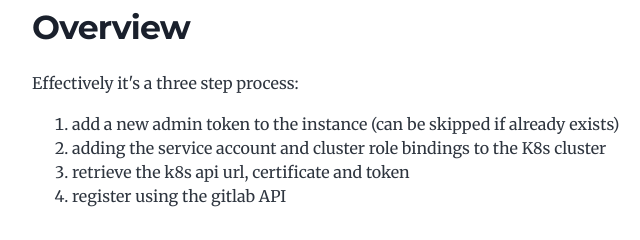
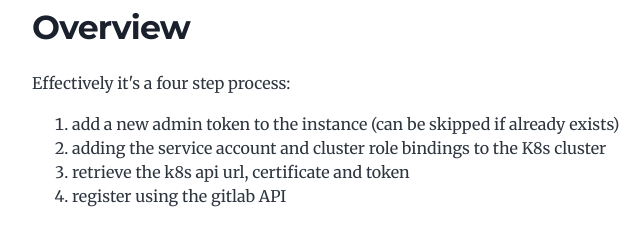
Before and after one commit to thomasjungblut/thomasjungblut.com, a Gatsby site: page /cloud/ansible-gitlab-kubernetes/ in a window 1280 px wide. Shown: the part 719-959 px from the top of the page, 200-840 px from the left. Built offline with nearby package versions, Linux system fonts and the light colour scheme; Gatsby itself is replaced by a stand-in of ours; some packages are replaced by stand-ins of ours.

Commit message:
small fix

```diff
--- a/content/blog/cloud/ansible-gitlab-kubernetes.md
+++ b/content/blog/cloud/ansible-gitlab-kubernetes.md
@@ -21,7 +21,7 @@
 
 ## Overview
 
-Effectively it's a three step process:
+Effectively it's a four step process:
 
 1. add a new admin token to the instance (can be skipped if already exists)
 2. adding the service account and cluster role bindings to the K8s cluster
```
